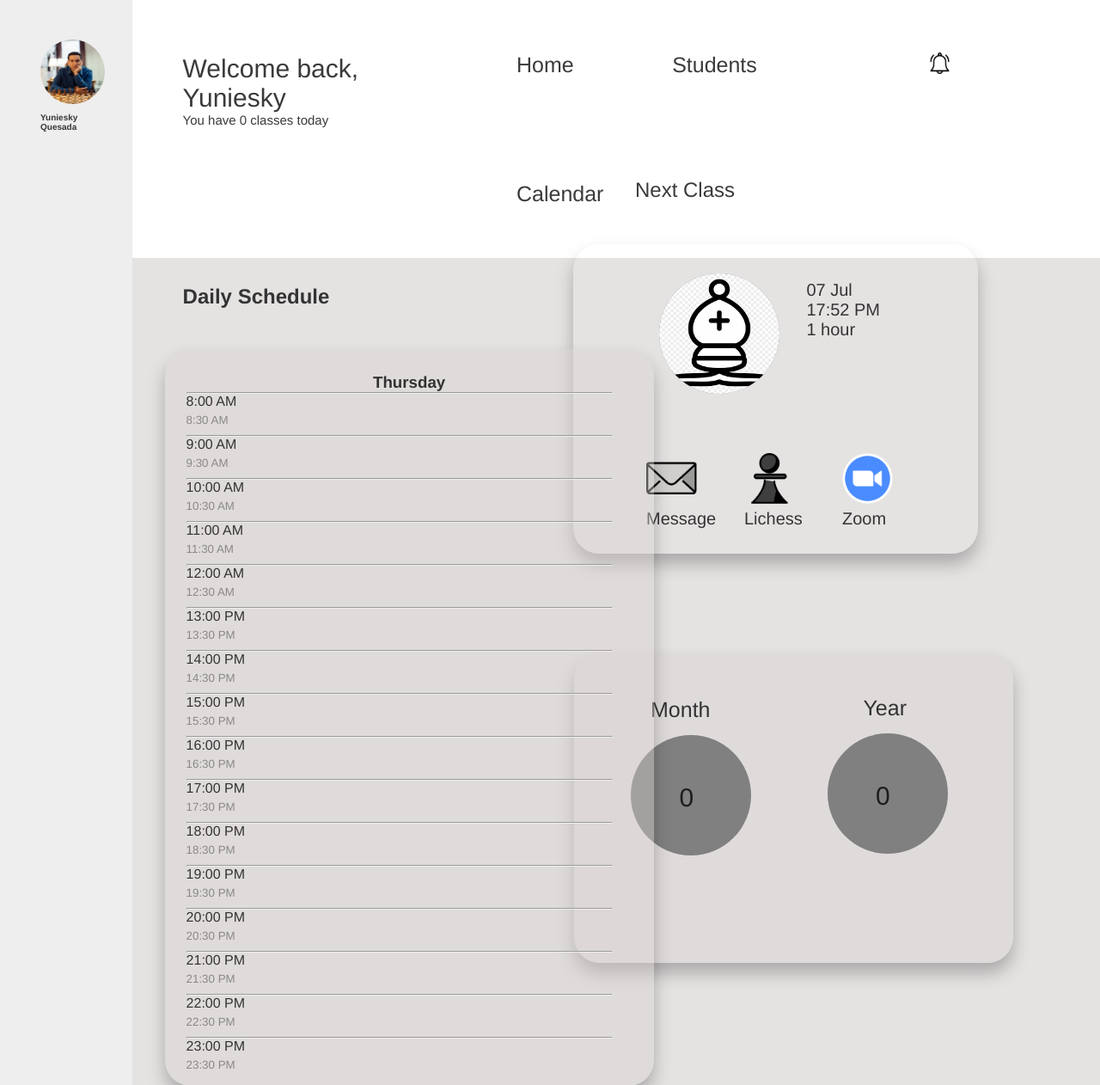
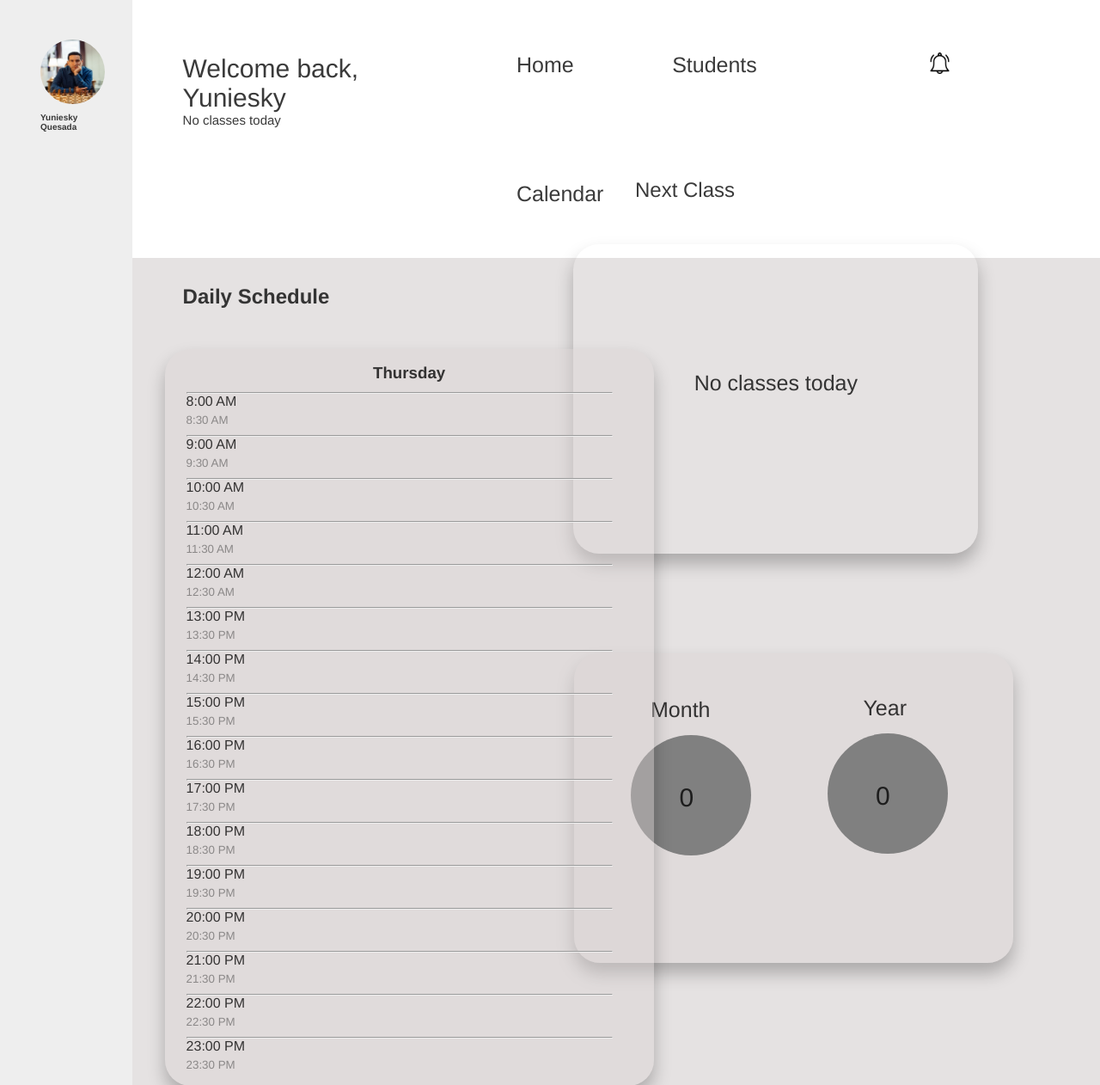
Before and after one commit to Diany-Leyva/Summer_Project_2022, a PHP site: page /admin/index.php in a window 1280 px wide. Shown: the top 1262 px of the page at 86% size. Run offline with PHP 8.4, Linux system fonts and the light colour scheme; tables that the repository leaves empty or names only in its code hold one stand-in row (values such as "Sample post"); data that the repository does not hold is empty.

Commit message:
Jog 3 Pending Review

```diff
--- a/admin/index.php
+++ b/admin/index.php
@@ -2,27 +2,31 @@
 include('../include/initialize.php');
 
 $futureClasses = getFutureClassesWithStudentInfo();
-// debug($futureClasses);
 $classesToday = calcClassesToday($futureClasses);
-
 $size = sizeof($classesToday);
 
+//just to handle singular and plural for the classes message
 $word = 'classes';
 if($size == 1){
     $word = 'class';
 }
 
-echoPageLayout('Home', 'Welcome back, Yuniesky', "You have ".sizeof($classesToday)." ".$word." today");
+$headingInfo = "You have ".$size." ".$word." today";
 
-if(!empty($classesToday)){
-    $nextClasses = calcNextClass($classesToday);
+if($size == 0){
+    $headingInfo = 'No classes today';
 }
 
-else{
-    //Pending to handle when there are no classes
+echoPageLayout('Home', 'Welcome back, Yuniesky', $headingInfo);
+
+$nextClasses = calcNextClass($classesToday);
+
+$nextclass = [];
+if(!empty($nextClasses)){                                               //Branch only if the are next classes for same reason above
+    $nextclass = $nextClasses[0];
 }
 
-echoNextClassSection($nextClasses[0]);
+echoNextClassSection($nextclass);
 
 $totalClasses = calcTotalClasses();
 echoIndexTotalSection($totalClasses);
--- a/admin/style.css
+++ b/admin/style.css
@@ -250,6 +250,7 @@ ol li {
 textarea{
     padding: 10%;
     resize: none;
+    font-size: 16px;
 }
 
 .saveNoteButton{
@@ -490,7 +491,7 @@ button:hover {
 }
 
 h3{
-    padding: 5%;
+    padding: 3%;
 }
 
 time{
@@ -506,7 +507,7 @@ hr{
 .one-hour-class{
     position: absolute;
     height: 50px;
-    width: 336px;
+    width: 415px;
     left: 107px;
     background-color: #bcb7b7;
     border-radius: -22px;
@@ -566,6 +567,10 @@ hr{
     height: 18%;
 }
 
+.noclasses-message{
+    font-size: 25px;
+    margin: 105px 26px;
+}
 
 /* total class section */
 .index-totalClassesSection{
--- a/include/classes.php
+++ b/include/classes.php
@@ -32,13 +32,15 @@ function calcClassesToday($futureClasses){
 function calcNextClass($classesToday){
     $nextClasses = $classesToday;
 
-    for($i = 0; $i < sizeof($classesToday); $i++){
-        if(formatDate($nextClasses[$i]['StartDate'], 'H') < date('H')){
-            unset($nextClasses[$i]);
+    if(!empty($nextClasses)){                                                               //Only do theb procces if is not empty because I'm unsure
+        for($i = 0; $i < sizeof($classesToday); $i++){                                      //there could be any odd behiavor when trying to
+            if(formatDate($nextClasses[$i]['StartDate'], 'H') < date('H')){                 //re-index an empty array so I will have this for now
+                unset($nextClasses[$i]);
+            }
         }
+
+        $nextClasses = array_values($nextClasses);
     }
-
-    $nextClasses = array_values($nextClasses);
 
     return $nextClasses;
 }
--- a/include/common_components.php
+++ b/include/common_components.php
@@ -40,7 +40,7 @@ function echoFooter(){
     echo"
                     </section>
                 </section>
-                <script src='/include/javascriptFunctions.js'></script>
+                <script src='/include/form_functions.js'></script>
                 <footer></footer>
            </body>
         </html>
--- a/include/form_functions.js
+++ b/include/form_functions.js
@@ -50,7 +50,6 @@ function closeCreditForm(){
 
 function openClassForm() {
     document.getElementById('addClassForm').style.display = 'block';
-
 }
 
 function closeClassForm() {
--- a/include/index_components.php
+++ b/include/index_components.php
@@ -9,7 +9,7 @@ function echoDayViewCalendar(){
             <h3><center> $day</h3>";
                 $topPosition = 50;
                 $currentTop = 50;
-                $left = 25;
+                // $left = 25;
 
                 for($i = 8; $i < 24; $i++){
                     $meridiem = 'AM';
@@ -32,7 +32,8 @@ function echoDayViewCalendar(){
 
 // --------------------------------------------------------------------------
 //I'm sure this is not what you had in mind haha since you were talking about a function to pass
-//starting date and ending date. But this is what I came up with.
+//starting date and ending date and I'm sure involves js. But this is what I came up with.
+//I will talk to you about it in the jog meeting
 // --------------------------------------------------------------------------
 function echoEvents($classesToday){
     foreach($classesToday as $class){
@@ -49,11 +50,15 @@ function echoEvents($classesToday){
 // --------------------------------------------------------------------------
 
 function echoNextClassSection($nextClass){
-    //  debug($nextClass);
+
     echo"
         <p class='nextClassheader'>Next Class</p>
         <div class='next-class-info'>
-            <div class='next-class-info-content'>
+            <div class='next-class-info-content'>";
+
+        if($nextClass){
+            echo"
+
                 <ol>
                     <li>".$nextClass['FirstName']." ".$nextClass['LastName']."</li>
                     <li>".formatDate($nextClass['StartDate'], 'd M')."</li>
@@ -80,8 +85,15 @@ function echoNextClassSection($nextClass){
                 <div class='nextClassPicturePosition'>
                     <img class= 'profilePicture' src= '/images/bishop.png' alt='bishop'>
                 </div>
-            </div>
-        </div>";
+                ";
+        }
+
+        else{
+            echo"<p class='noclasses-message'>No classes today</p>";
+        }
+
+        echo"</div>
+    </div>";
 }
 
 // --------------------------------------------------------------------------
```
Also changed, not shown: admin/testing.html (+1 -62 lines), include/student_profile_components.php (line endings or trailing spaces).
